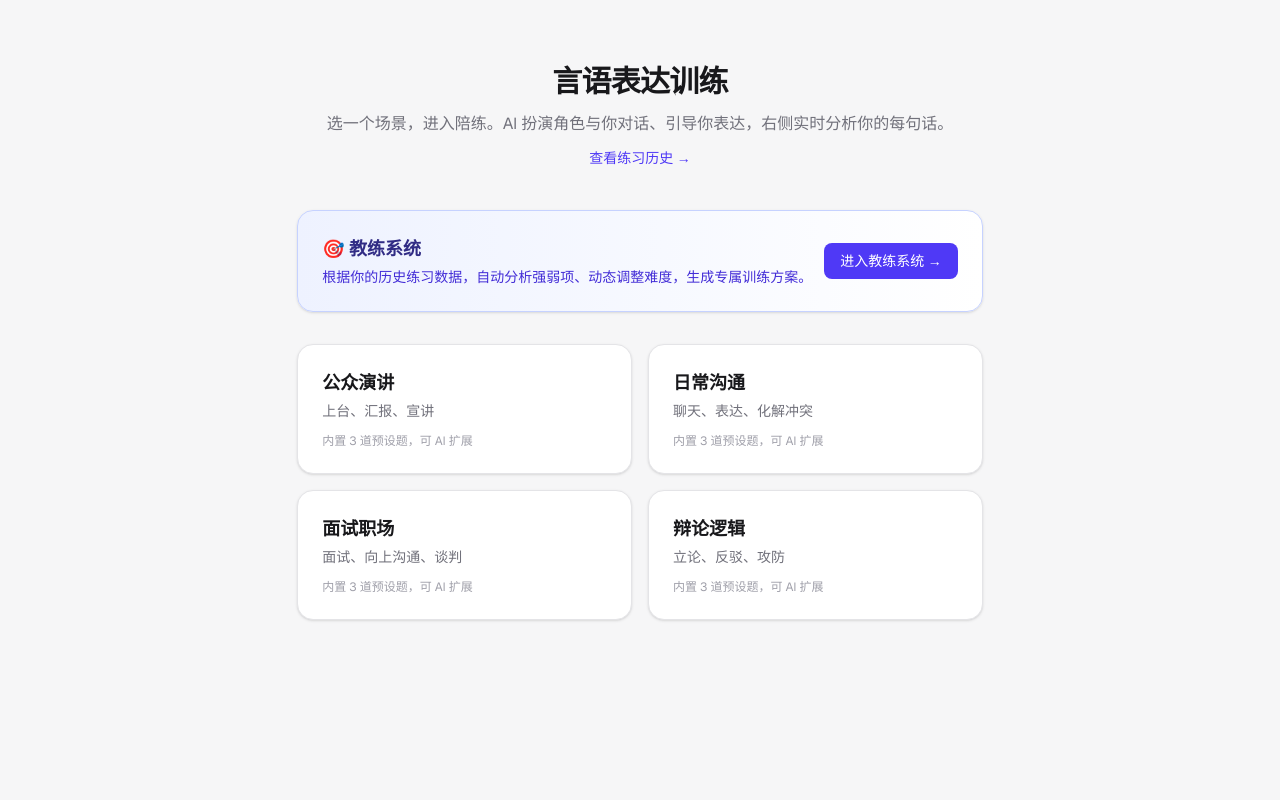
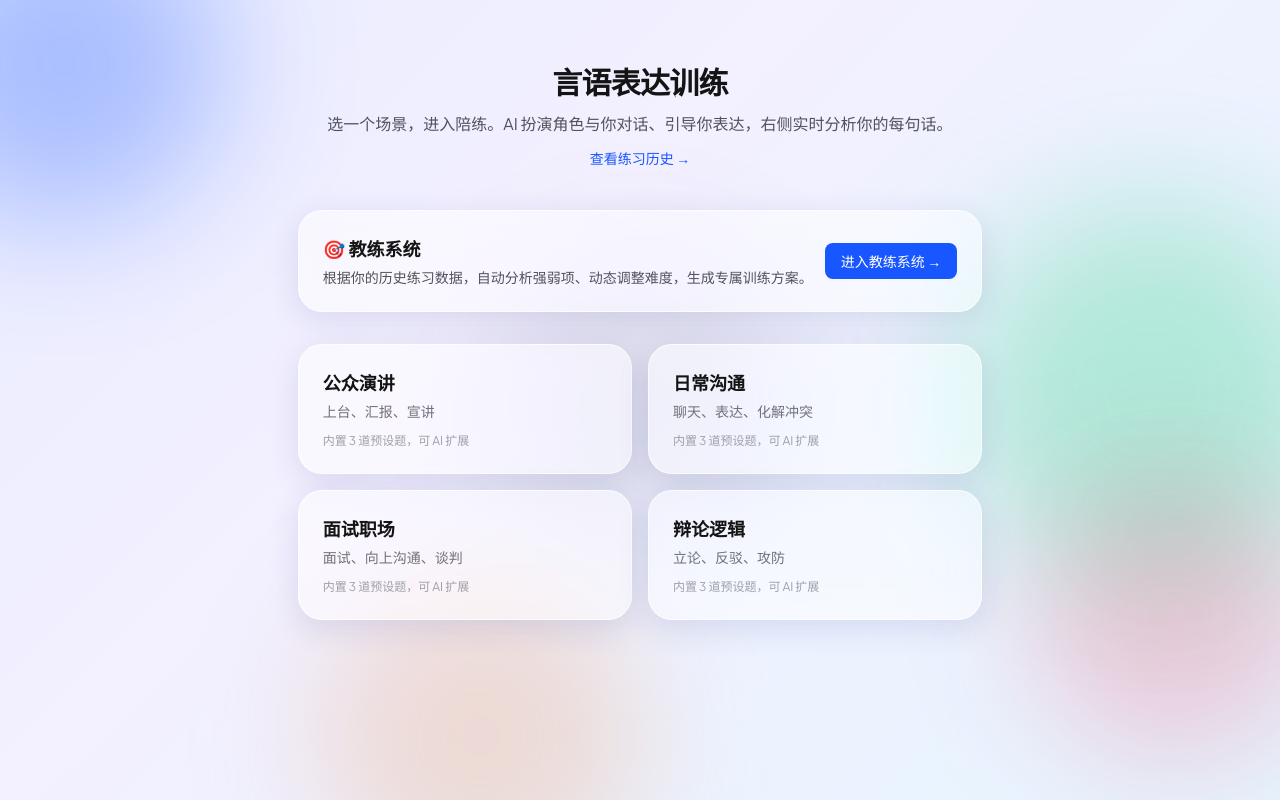
Before and after one commit to 18941602006/speech-expression-training, a Next.js app: page / in a window 1280 px wide. Built offline with nearby package versions, Linux system fonts and the light colour scheme.

Commit message:
feat: 全局玻璃拟态 redesign（首页/陪练/教练/历史四页 + 品牌蓝配色 + 字体）

```diff
--- a/src/app/globals.css
+++ b/src/app/globals.css
@@ -1,20 +1,41 @@
 @import "tailwindcss";
 
-:root {
-  --background: #f6f6f7;
-  --foreground: #171717;
+@theme {
+  --color-brand: #1856ff;
+  --color-brand-sec: #3a344e;
+  --color-success: #07ca6b;
+  --color-warning: #e89558;
+  --color-danger: #ea2143;
+  --font-sans: var(--font-jakarta), "PingFang SC", "Microsoft YaHei",
+    "Hiragino Sans GB", Arial, Helvetica, sans-serif;
+  --font-mono: var(--font-jet), ui-monospace, SFMono-Regular, Menlo, monospace;
 }
 
-@theme inline {
-  --color-background: var(--background);
-  --color-foreground: var(--foreground);
-  --font-sans: var(--font-geist-sans);
-  --font-mono: var(--font-geist-mono);
+/* 玻璃拟态主面板：半透明磨砂 + 发光细边框 + 柔和投影 */
+@utility glass {
+  background-color: rgba(255, 255, 255, 0.55);
+  backdrop-filter: blur(18px) saturate(160%);
+  -webkit-backdrop-filter: blur(18px) saturate(160%);
+  border: 1px solid rgba(255, 255, 255, 0.7);
+  box-shadow: 0 8px 32px rgba(31, 38, 135, 0.12);
+}
+
+/* 次级玻璃块：更轻透，用于卡片内嵌区域 */
+@utility glass-soft {
+  background-color: rgba(255, 255, 255, 0.4);
+  backdrop-filter: blur(12px) saturate(140%);
+  -webkit-backdrop-filter: blur(12px) saturate(140%);
+  border: 1px solid rgba(255, 255, 255, 0.5);
 }
 
 body {
-  background: var(--background);
-  color: var(--foreground);
-  font-family: "PingFang SC", "Microsoft YaHei", "Hiragino Sans GB", "Geist",
-    Arial, Helvetica, sans-serif;
+  color: #141414;
+  background: linear-gradient(
+    135deg,
+    #e8ecff 0%,
+    #f3f0ff 38%,
+    #e6f5ff 100%
+  );
+  font-family: var(--font-sans);
+  min-height: 100vh;
 }
--- a/src/app/layout.tsx
+++ b/src/app/layout.tsx
@@ -1,15 +1,17 @@
 import type { Metadata } from "next";
-import { Geist, Geist_Mono } from "next/font/google";
+import { Plus_Jakarta_Sans, JetBrains_Mono } from "next/font/google";
 import "./globals.css";
 
-const geistSans = Geist({
-  variable: "--font-geist-sans",
+const jakarta = Plus_Jakarta_Sans({
   subsets: ["latin"],
+  variable: "--font-jakarta",
+  display: "swap",
 });
 
-const geistMono = Geist_Mono({
-  variable: "--font-geist-mono",
+const mono = JetBrains_Mono({
   subsets: ["latin"],
+  variable: "--font-jet",
+  display: "swap",
 });
 
 export const metadata: Metadata = {
@@ -25,9 +27,19 @@ export default function RootLayout({
   return (
     <html
       lang="zh-CN"
-      className={`${geistSans.variable} ${geistMono.variable} h-full antialiased`}
+      className={`${jakarta.variable} ${mono.variable} h-full antialiased`}
     >
-      <body className="min-h-full flex flex-col">{children}</body>
+      <body className="relative min-h-full flex flex-col">
+        {/* 玻璃拟态背景：彩色模糊光斑 */}
+        <div className="pointer-events-none fixed inset-0 -z-10 overflow-hidden">
+          <div className="absolute -left-24 -top-24 h-80 w-80 rounded-full bg-[#1856FF]/30 blur-3xl" />
+          <div className="absolute -right-16 top-1/4 h-96 w-96 rounded-full bg-[#07CA6B]/25 blur-3xl" />
+          <div className="absolute -bottom-24 left-1/4 h-80 w-80 rounded-full bg-[#E89558]/25 blur-3xl" />
+          <div className="absolute -right-10 bottom-10 h-72 w-72 rounded-full bg-[#EA2143]/20 blur-3xl" />
+          <div className="absolute left-1/2 top-1/2 h-72 w-72 -translate-x-1/2 -translate-y-1/2 rounded-full bg-[#3A344E]/10 blur-3xl" />
+        </div>
+        {children}
+      </body>
     </html>
   );
 }
--- a/src/app/page.tsx
+++ b/src/app/page.tsx
@@ -312,27 +312,27 @@ export default function Home() {
     return (
       <main className="mx-auto max-w-3xl px-6 py-16">
         <header className="mb-10 text-center">
-          <h1 className="text-3xl font-bold tracking-tight text-zinc-900">言语表达训练</h1>
-          <p className="mt-3 text-zinc-500">
+          <h1 className="text-3xl font-bold tracking-tight text-[#141414]">言语表达训练</h1>
+          <p className="mt-3 text-zinc-600">
             选一个场景，进入陪练。AI 扮演角色与你对话、引导你表达，右侧实时分析你的每句话。
           </p>
-          <Link href="/history" className="mt-3 inline-block text-sm text-indigo-600 hover:underline">
+          <Link href="/history" className="mt-3 inline-block text-sm text-[#1856FF] hover:underline">
             查看练习历史 →
           </Link>
         </header>
 
         {/* 教练系统入口 */}
-        <section className="mb-8 rounded-2xl border border-indigo-200 bg-gradient-to-r from-indigo-50 to-white p-6 shadow-sm">
+        <section className="glass mb-8 rounded-3xl p-6">
           <div className="flex flex-col items-start justify-between gap-3 sm:flex-row sm:items-center">
             <div>
-              <h2 className="text-lg font-semibold text-indigo-900">🎯 教练系统</h2>
-              <p className="mt-1 max-w-xl text-sm text-indigo-700">
+              <h2 className="text-lg font-semibold text-[#141414]">🎯 教练系统</h2>
+              <p className="mt-1 max-w-xl text-sm text-zinc-600">
                 根据你的历史练习数据，自动分析强弱项、动态调整难度，生成专属训练方案。
               </p>
             </div>
             <Link
               href="/coach"
-              className="shrink-0 rounded-lg bg-indigo-600 px-4 py-2 text-sm text-white hover:bg-indigo-700"
+              className="shrink-0 rounded-lg bg-[#1856FF] px-4 py-2 text-sm text-white transition hover:bg-[#0f3fd6]"
             >
               进入教练系统 →
             </Link>
@@ -344,9 +344,9 @@ export default function Home() {
             <button
               key={s}
               onClick={() => pickScene(s)}
-              className="rounded-2xl border border-zinc-200 bg-white p-6 text-left shadow-sm transition hover:border-indigo-400 hover:shadow-md"
+              className="glass rounded-3xl p-6 text-left transition hover:border-white hover:shadow-lg"
             >
-              <div className="text-lg font-semibold text-zinc-900">{SCENE_LABELS[s]}</div>
+              <div className="text-lg font-semibold text-[#141414]">{SCENE_LABELS[s]}</div>
               <div className="mt-1 text-sm text-zinc-500">{SCENE_DESC[s]}</div>
               <div className="mt-3 text-xs text-zinc-400">
                 内置 {PRESET_TOPICS[s].length} 道预设题，可 AI 扩展
@@ -365,10 +365,10 @@ export default function Home() {
       </button>
 
       {topic && (
-        <section className="rounded-2xl border border-zinc-200 bg-white p-5 shadow-sm">
+        <section className="glass rounded-3xl p-5">
           <div className="flex items-center justify-between">
-            <h2 className="text-lg font-semibold text-zinc-900">{topic.title}</h2>
-            <span className="rounded-full bg-indigo-50 px-3 py-1 text-xs text-indigo-700">
+            <h2 className="text-lg font-semibold text-[#141414]">{topic.title}</h2>
+            <span className="rounded-full bg-white/60 px-3 py-1 text-xs text-[#1856FF]">
               {scene ? SCENE_LABELS[scene] : ""}
               {scene ? ` · ${ROLE_NAME[scene]}` : ""}
             </span>
@@ -385,14 +385,14 @@ export default function Home() {
           <div className="mt-3 flex gap-2">
             <button
               onClick={newPresetTopic}
-              className="rounded-lg border border-zinc-300 px-3 py-1.5 text-sm text-zinc-700 hover:bg-zinc-50"
+              className="rounded-lg border border-white/60 bg-white/50 px-3 py-1.5 text-sm text-zinc-700 transition hover:bg-white/70"
             >
               换一题（题库）
             </button>
             <button
               onClick={aiTopic}
               disabled={loadingTopic}
-              className="rounded-lg bg-indigo-600 px-3 py-1.5 text-sm text-white hover:bg-indigo-700 disabled:opacity-50"
+              className="rounded-lg bg-[#1856FF] px-3 py-1.5 text-sm text-white transition hover:bg-[#0f3fd6] disabled:opacity-50"
             >
               {loadingTopic ? "出题中…" : "AI 出题"}
             </button>
@@ -402,13 +402,13 @@ export default function Home() {
 
       <div className="mt-5 grid grid-cols-1 gap-4 lg:grid-cols-2">
         {/* 左栏：陪练对话 */}
-        <section className="flex h-[74vh] flex-col rounded-2xl border border-zinc-200 bg-white p-4 shadow-sm">
+        <section className="glass flex h-[74vh] flex-col rounded-3xl p-4">
           <h3 className="mb-3 text-sm font-semibold text-zinc-800">
             陪练对话{scene ? ` · ${ROLE_NAME[scene]}` : ""}
           </h3>
           <div
             ref={chatScrollRef}
-            className="min-h-0 flex-1 space-y-3 overflow-y-auto rounded-xl bg-zinc-50 p-3"
+            className="min-h-0 flex-1 space-y-3 overflow-y-auto rounded-2xl bg-white/30 p-3"
           >
             {chat.map((m, i) => (
               <div
@@ -418,15 +418,15 @@ export default function Home() {
                 <div
                   className={`max-w-[85%] whitespace-pre-wrap rounded-2xl px-3 py-2 text-sm ${
                     m.role === "user"
-                      ? "bg-indigo-600 text-white"
-                      : "bg-white text-zinc-800 shadow-sm"
+                      ? "bg-[#1856FF] text-white"
+                      : "bg-white/70 text-zinc-800"
                   }`}
                 >
                   {m.content}
                 </div>
               </div>
             ))}
-            {chatBusy && <div className="text-xs text-zinc-400">对方正在输入…</div>}
+            {chatBusy && <div className="text-xs text-zinc-500">对方正在输入…</div>}
           </div>
           <div className="mt-3 flex items-end gap-2">
             <div className="group relative flex-1">
@@ -436,7 +436,7 @@ export default function Home() {
                 title="拖拽调整输入框高度（底边固定）"
                 className="absolute -top-2 left-0 right-0 z-10 flex h-3 cursor-ns-resize items-center justify-center"
               >
-                <span className="h-1 w-12 rounded-full bg-zinc-300 transition-colors group-hover:bg-indigo-400" />
+                <span className="h-1 w-12 rounded-full bg-white/70 transition-colors group-hover:bg-[#1856FF]" />
               </div>
               <textarea
                 ref={inputRef}
@@ -450,13 +450,13 @@ export default function Home() {
                 }}
                 style={{ height: inputH }}
                 placeholder="说点什么，或点 🎤 语音输入（Enter 发送，Shift+Enter 换行）"
-                className="w-full resize-none overflow-auto rounded-lg border border-zinc-300 p-2 text-sm outline-none focus:border-indigo-400"
+                className="w-full resize-none overflow-auto rounded-lg border border-white/60 bg-white/40 p-2 text-sm text-zinc-800 outline-none focus:border-[#1856FF]"
               />
             </div>
             <button
               onClick={toggleListen}
-              className={`rounded-lg px-3 py-2 text-sm text-white ${
-                listening ? "bg-red-500 hover:bg-red-600" : "bg-zinc-700 hover:bg-zinc-800"
+              className={`rounded-lg px-3 py-2 text-sm text-white transition ${
+                listening ? "bg-[#EA2143] hover:bg-[#c01a39]" : "bg-[#3A344E] hover:bg-[#2a2638]"
               }`}
             >
               {listening ? "■ 停止" : "🎤 语音"}
@@ -464,7 +464,7 @@ export default function Home() {
             <button
               onClick={sendChat}
               disabled={chatBusy || !chatInput.trim()}
-              className="rounded-lg bg-indigo-600 px-4 py-2 text-sm text-white hover:bg-indigo-700 disabled:opacity-50"
+              className="rounded-lg bg-[#1856FF] px-4 py-2 text-sm text-white transition hover:bg-[#0f3fd6] disabled:opacity-50"
             >
               发送
             </button>
@@ -472,19 +472,19 @@ export default function Home() {
         </section>
 
         {/* 右栏：实时表达分析 */}
-        <section className="flex h-[74vh] flex-col rounded-2xl border border-zinc-200 bg-white p-4 shadow-sm">
+        <section className="glass flex h-[74vh] flex-col rounded-3xl p-4">
           <h3 className="mb-2 text-sm font-semibold text-zinc-800">实时表达分析</h3>
           {/* 颜色图例：一眼区分原句 / 废话 / 建议 / 问题编号 */}
           <div className="mb-3 flex flex-wrap gap-x-4 gap-y-1 text-xs">
             <span className="inline-flex items-center gap-1.5 text-zinc-500">
-              <span className="inline-block h-3 w-3 rounded bg-zinc-100 ring-1 ring-zinc-300" />
+              <span className="inline-block h-3 w-3 rounded bg-white/60 ring-1 ring-white/70" />
               原句
             </span>
-            <span className="inline-flex items-center gap-1.5 text-red-600">
+            <span className="inline-flex items-center gap-1.5 text-[#EA2143]">
               <span className="inline-block h-3 w-3 rounded bg-red-100 ring-1 ring-red-300" />
               废话（红色删除线）
             </span>
-            <span className="inline-flex items-center gap-1.5 text-emerald-700">
+            <span className="inline-flex items-center gap-1.5 text-[#07CA6B]">
               <span className="inline-block h-3 w-3 rounded bg-emerald-100 ring-1 ring-emerald-300" />
               建议说法（绿底）
             </span>
@@ -497,7 +497,7 @@ export default function Home() {
           </div>
           <div
             ref={analysisScrollRef}
-            className="min-h-0 flex-1 space-y-3 overflow-y-auto rounded-xl bg-zinc-50 p-3"
+            className="min-h-0 flex-1 space-y-3 overflow-y-auto rounded-2xl bg-white/30 p-3"
           >
             {chat.map((m, i) => {
               if (m.role !== "user") return null;
@@ -506,13 +506,13 @@ export default function Home() {
               return (
                 <div
                   key={i}
-                  className="rounded-xl border border-zinc-200 bg-white p-3"
+                  className="glass-soft rounded-2xl p-3"
                 >
                   <div className="flex items-center justify-between">
                     <span className="text-xs font-semibold text-zinc-700">
                       第 {turn} 轮 · 你的表达
                     </span>
-                    {a && <span className="text-xs text-indigo-600">{a.overall}/10</span>}
+                    {a && <span className="text-xs text-[#1856FF]">{a.overall}/10</span>}
                   </div>
                   {!a ? (
                     <p className="mt-2 text-xs text-zinc-400">分析中…</p>
@@ -537,7 +537,7 @@ export default function Home() {
                               }
                             });
                             return (
-                              <div key={si} className="rounded-lg border border-zinc-200 p-2">
+                              <div key={si} className="rounded-2xl border border-white/50 bg-white/40 p-2">
                                 {/* 原句：废话红色删除线，右上角彩色圈数字标出问题编号 */}
                                 <p className="mb-1 text-[11px] font-semibold uppercase tracking-wide text-zinc-400">
                                   原句
@@ -548,7 +548,7 @@ export default function Home() {
                                       <span key={j}>
                                         <span
                                           title={seg.reason || "可省略"}
-                                          className="rounded bg-red-100 px-0.5 text-red-600 line-through decoration-red-400 decoration-2"
+                                          className="rounded bg-red-100 px-0.5 text-[#EA2143] line-through decoration-red-400 decoration-2"
                                         >
                                           {seg.text}
                                         </span>
@@ -563,8 +563,8 @@ export default function Home() {
                                 </p>
                                 {/* 建议说法：去掉废话后的干净版本，绿底对照 */}
                                 {hasWaste && (
-                                  <div className="mt-2 rounded-md bg-emerald-50 p-2">
-                                    <p className="mb-0.5 text-[11px] font-semibold uppercase tracking-wide text-emerald-600">
+                                  <div className="mt-2 rounded-xl bg-emerald-100/70 p-2">
+                                    <p className="mb-0.5 text-[11px] font-semibold uppercase tracking-wide text-emerald-700">
                                       建议说法（去掉废话）
                                     </p>
                                     <p className="text-sm leading-relaxed text-emerald-900">
@@ -584,7 +584,7 @@ export default function Home() {
                                       <li key={j} className="flex items-start gap-1.5">
                                         <CircleNum n={j} />
                                         <span className="text-zinc-700">
-                                          <span className="font-medium text-red-700">
+                                          <span className="font-medium text-[#EA2143]">
                                             可省略「{seg.text}」
                                           </span>
                                           {seg.reason ? (
@@ -613,7 +613,7 @@ export default function Home() {
                       {a.betterVersion && (
                         <div className="mt-2">
                           <p className="text-sm font-semibold text-emerald-700">更好的说法（整体重写）</p>
-                          <p className="mt-1 rounded bg-emerald-50 p-2 text-sm leading-relaxed text-emerald-900">
+                          <p className="mt-1 rounded-xl bg-emerald-100/70 p-2 text-sm leading-relaxed text-emerald-900">
                             {a.betterVersion}
                           </p>
                         </div>
@@ -629,16 +629,16 @@ export default function Home() {
 
       <div className="mt-4 flex items-center gap-3">
         {savedOk ? (
-          <span className="text-sm text-emerald-600">✓ 已保存到练习历史</span>
+          <span className="text-sm text-[#07CA6B]">✓ 已保存到练习历史</span>
         ) : (
           <button
             onClick={saveExercise}
-            className="rounded-lg bg-zinc-900 px-4 py-1.5 text-sm text-white hover:bg-zinc-700"
+            className="rounded-lg bg-[#3A344E] px-4 py-1.5 text-sm text-white transition hover:bg-[#2a2638]"
           >
             结束并保存本次练习
           </button>
         )}
-        {saveError && <span className="text-sm text-red-600">{saveError}</span>}
+        {saveError && <span className="text-sm text-[#EA2143]">{saveError}</span>}
       </div>
     </main>
   );
```
Also changed, not shown: src/app/coach/page.tsx (+26 -28 lines), src/app/history/page.tsx (+6 -6 lines), src/components/ProgressChart.tsx (+5 -5 lines).
